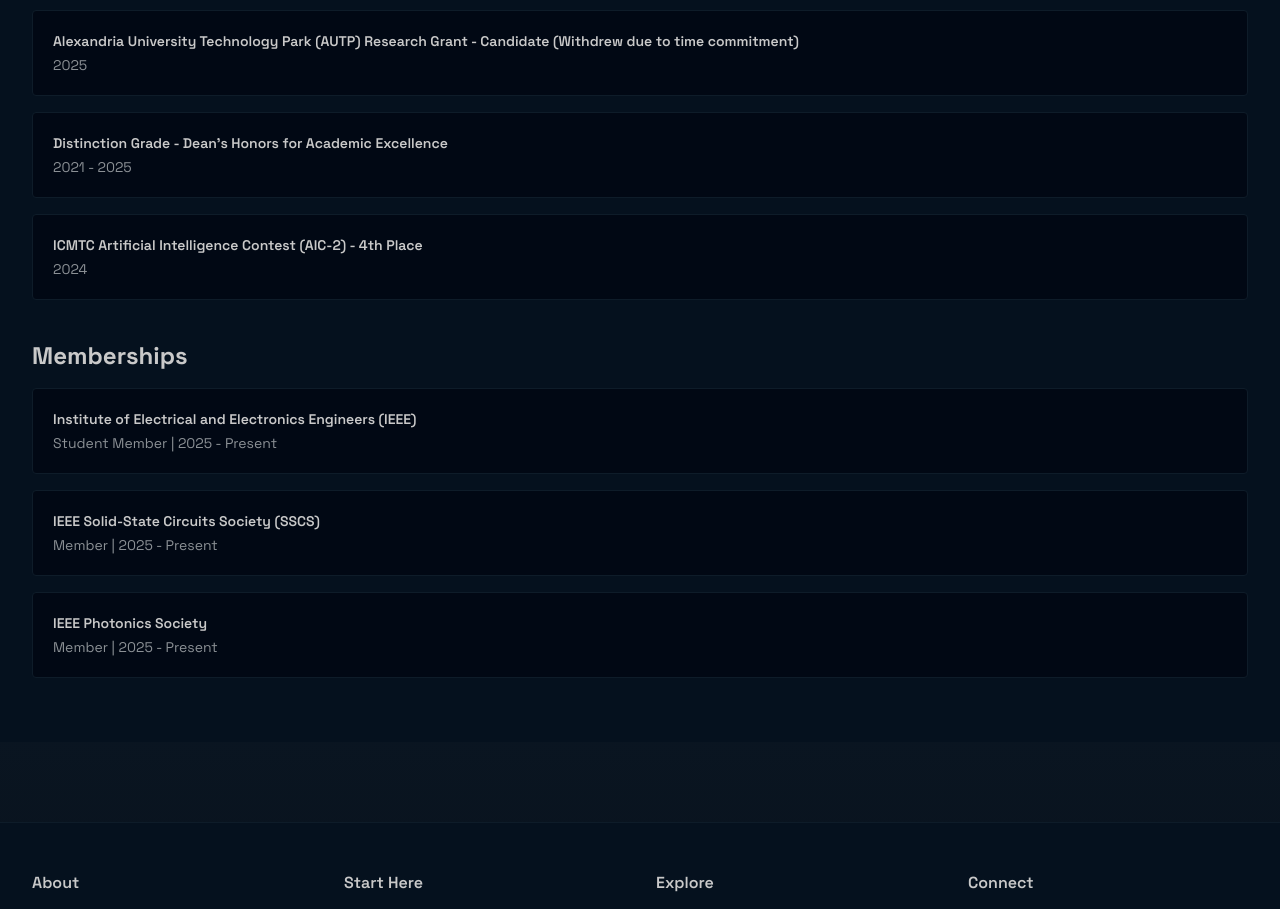
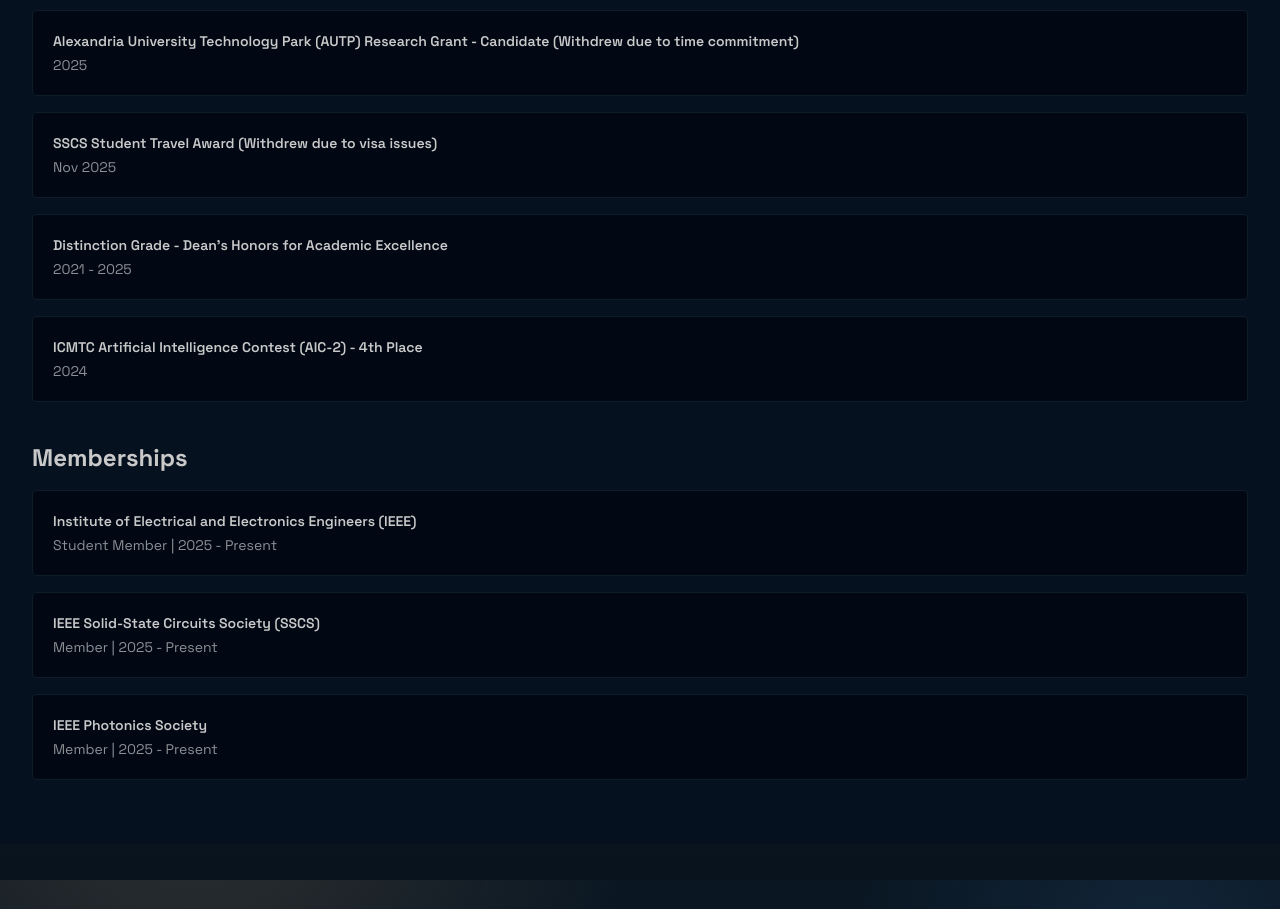
Before and after one commit to iabdul-aal/iabdul-aal.github.io, a Next.js app: page /about in a window 1280 px wide. Shown: the part 2320-3229 px from the top of the page. Built offline with nearby package versions, Linux system fonts and the light colour scheme.

Commit message:
Add SSCS travel award entry with visa withdrawal note

```diff
--- a/app/about/page.tsx
+++ b/app/about/page.tsx
@@ -79,6 +79,10 @@ export default function AboutPage() {
     {
       title: "Alexandria University Technology Park (AUTP) Research Grant - Candidate (Withdrew due to time commitment)",
       period: "2025",
+    },
+    {
+      title: "SSCS Student Travel Award (Withdrew due to visa issues)",
+      period: "Nov 2025",
     },
     {
       title: "Distinction Grade - Dean's Honors for Academic Excellence",
```
